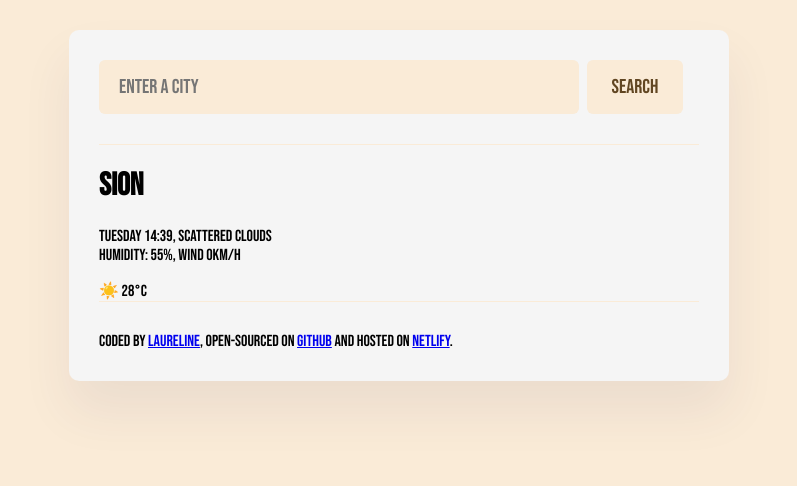
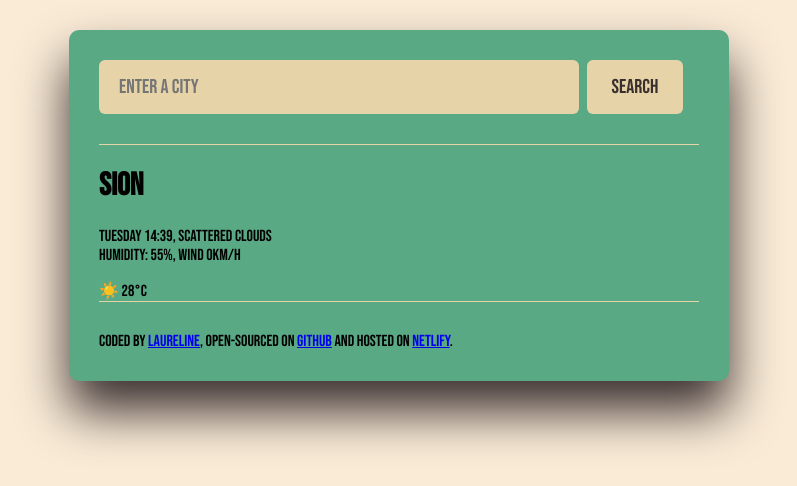
Before and after one commit to Zwergli1/weatherApp, a plain HTML site: page index.html in a window 1280 px wide. Shown: the whole page, without its empty margins (241-1038 px from the left). Drawn offline with Linux system fonts and the light colour scheme.

Commit message:
Changed to military colors

```diff
--- a/src/style.css
+++ b/src/style.css
@@ -4,27 +4,28 @@ body {
 }
 
 footer {
-  border-top: 1px solid antiquewhite;
+  border-top: 1px solid #e6d3a7;
   padding: 30px 0 0 0;
 }
 header {
-  border-bottom: 1px solid antiquewhite;
+  border-bottom: 1px solid #e6d3a7;
   padding: 0 0 30px 0;
 }
 .search-button {
-  background: antiquewhite;
+  background: #e6d3a7;
   border: none;
   border-radius: 6px;
-  color: rgb(97, 70, 34);
+  color: #392f2f;
   font-family: "Bebas Neue", sans-serif;
   font-size: 20px;
   margin-left: 5px;
   padding: 15px 25px;
 }
 .search-input {
-  background-color: antiquewhite;
+  background-color: #e6d3a7;
   border: none;
   border-radius: 6px;
+  color: #392f2f;
   font-family: "Bebas Neue", sans-serif;
   font-size: 20px;
   padding: 15px 20px;
@@ -32,9 +33,9 @@ header {
 }
 
 .weather-app {
-  background: whitesmoke;
+  background: #59a985;
   border-radius: 10px;
-  box-shadow: 0 30px 50px rgba(65, 50, 100, 0.08);
+  box-shadow: 0 30px 50px #392f2f;
   max-width: 600px;
   margin: 30px auto;
   padding: 30px;
```
